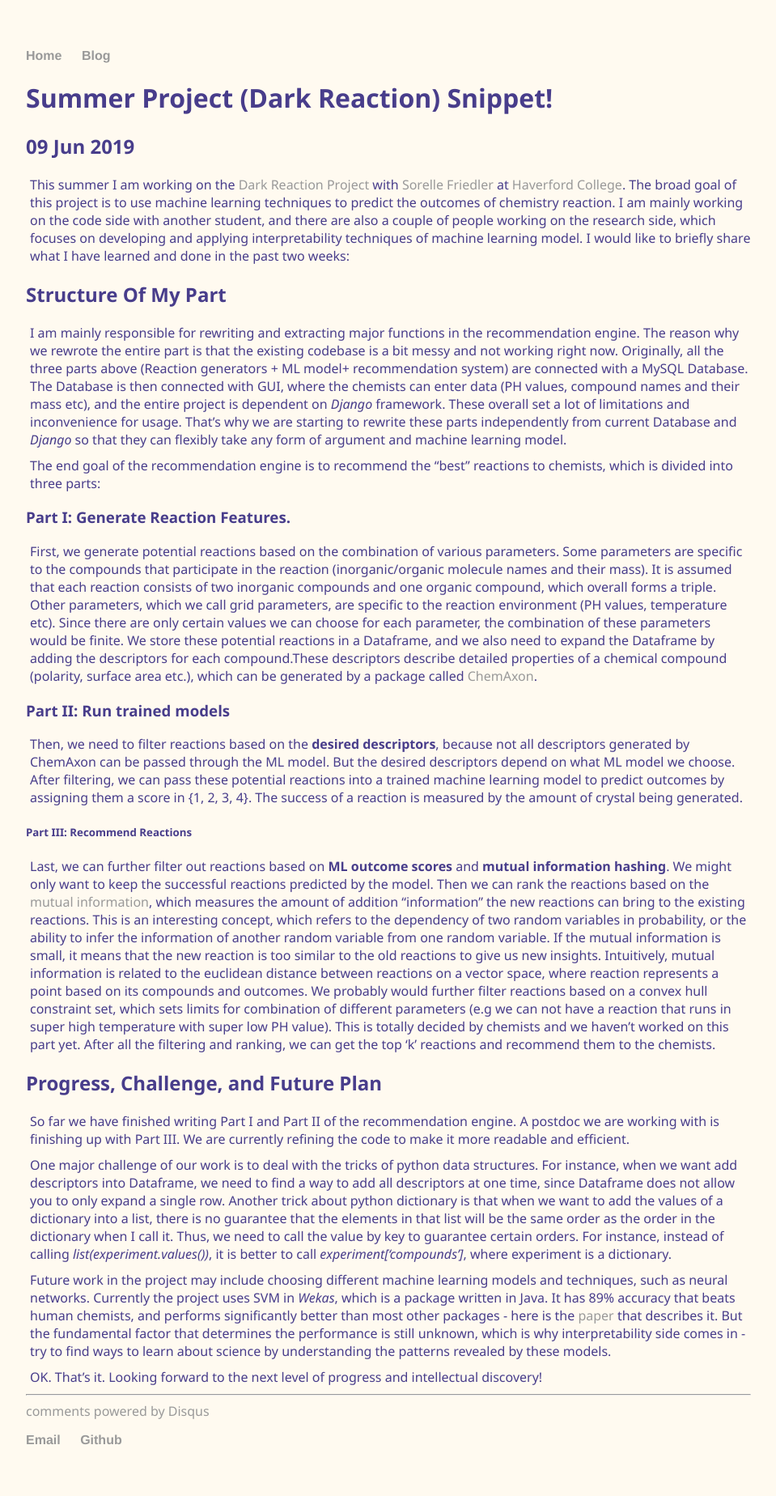
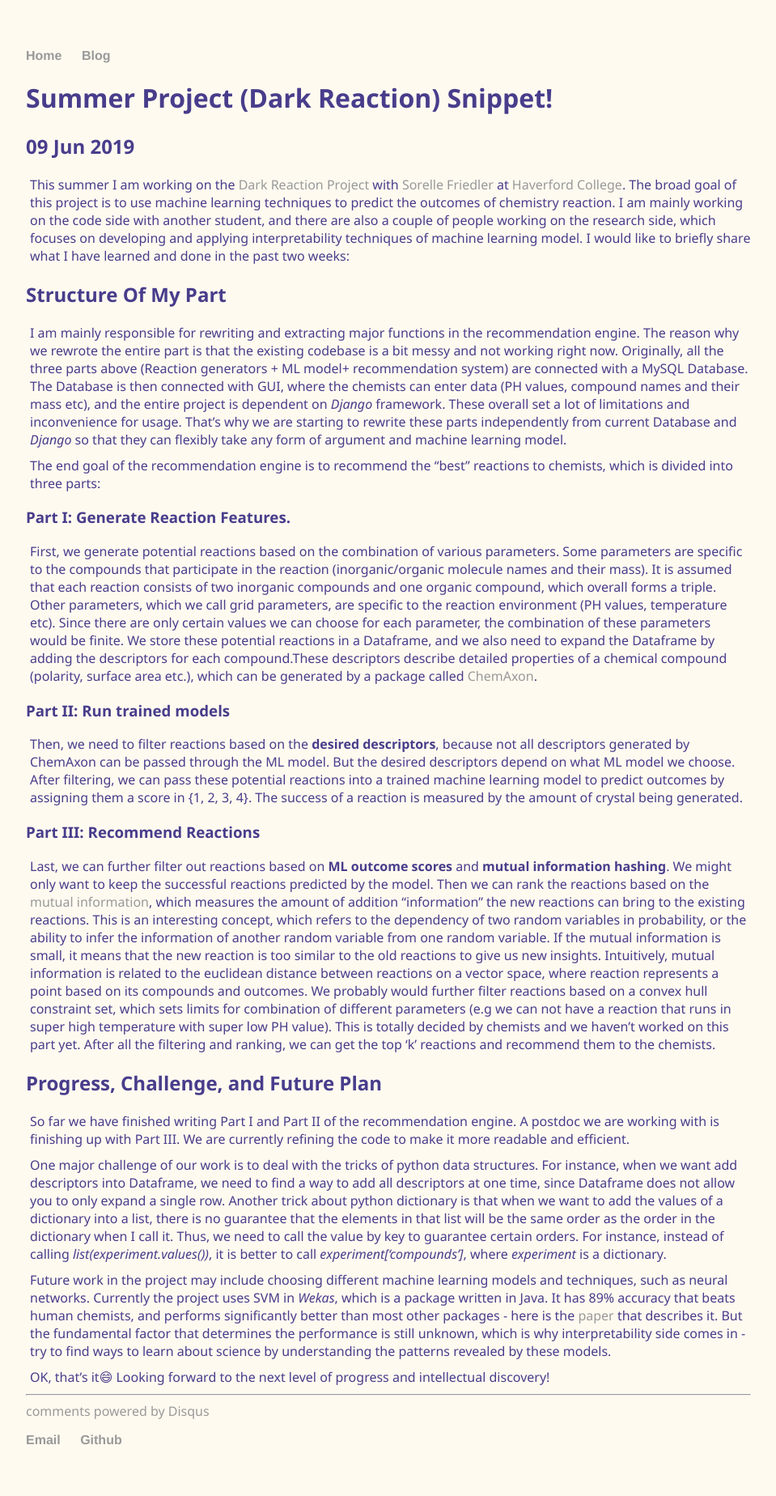
Before and after one commit to Ivyzhang1998/Ivyzhang1998.github.io, a Jekyll site: the page built from _posts/2019-06-09-Summer-Project-Snippet.md, in a window 1280 px wide. Shown: the whole page at 81% size, without its empty margins (160-1119 px from the left). Built offline with Jekyll 4.4.1, drawn with Linux system fonts in a browser that asks for light colours; comment, search, counter and statistics services are not loaded.

```diff
--- a/_posts/2019-06-09-Summer-Project-Snippet.md
+++ b/_posts/2019-06-09-Summer-Project-Snippet.md
@@ -20,7 +20,7 @@ First, we generate potential reactions based on the combination of various param
 
 Then, we need to filter reactions based on the **desired descriptors**, because not all descriptors generated by ChemAxon can be passed through the ML model. But the desired descriptors depend on what ML model we choose. After filtering, we can pass these potential reactions into a trained machine learning model to predict outcomes by assigning them a score in {1, 2, 3, 4}. The success of a reaction is measured by the amount of crystal being generated.
 
-##### Part III: Recommend Reactions
+### Part III: Recommend Reactions
 
 Last, we can further filter out reactions based on **ML outcome scores** and **mutual information hashing**. We might only want to keep the successful reactions predicted by the model. Then we can rank the reactions based on the [mutual information](https://en.wikipedia.org/wiki/Mutual_information), which measures the amount of addition “information” the new reactions can bring to the existing reactions. This is an interesting concept, which refers to the dependency of two random variables in probability, or the ability to infer the information of another random variable from one random variable.  If the mutual information is small, it means that the new reaction is too similar to the old reactions to give us new insights. Intuitively, mutual information is related to the euclidean distance between reactions on a vector space, where reaction represents a point based on its compounds and outcomes. We probably would further filter reactions based on a convex hull constraint set, which sets limits for combination of different parameters (e.g we can not have a reaction that runs in super high temperature with super low PH value). This is totally decided by chemists and we haven’t worked on this part yet. After all the filtering and ranking, we can get the top ‘k’ reactions and recommend them to the chemists.
 
@@ -28,8 +28,8 @@ Last, we can further filter out reactions based on **ML outcome scores** and **m
 
 So far we have finished writing Part I and Part II of the recommendation engine. A postdoc we are working with is finishing up with Part III. We are currently refining the code to make it more readable and efficient.
 
-One major challenge of our work is to deal with the tricks of python data structures. For instance, when we want add descriptors into Dataframe, we need to find a way to add all descriptors at one time, since Dataframe does not allow you to only expand a single row. Another trick about python dictionary is that when we want to add the values of a dictionary into a list, there is no guarantee that the elements in that list will be the same order as the order in the dictionary when I call it. Thus, we need to call the value by key to guarantee certain orders. For instance,  instead of calling *list(experiment.values())*, it is better to call *experiment['compounds']*, where experiment is a dictionary.
+One major challenge of our work is to deal with the tricks of python data structures. For instance, when we want add descriptors into Dataframe, we need to find a way to add all descriptors at one time, since Dataframe does not allow you to only expand a single row. Another trick about python dictionary is that when we want to add the values of a dictionary into a list, there is no guarantee that the elements in that list will be the same order as the order in the dictionary when I call it. Thus, we need to call the value by key to guarantee certain orders. For instance,  instead of calling *list(experiment.values())*, it is better to call *experiment['compounds']*, where *experiment* is a dictionary.
 
 Future work in the project may include choosing different machine learning models and techniques, such as neural networks. Currently the project uses SVM in *Wekas*, which is a package written in Java. It has 89% accuracy that beats human chemists, and performs significantly better than most other packages - here is the [paper](https://www.nature.com/articles/nature17439) that describes it. But the fundamental factor that determines the performance is still unknown, which is why interpretability side comes in - try to find ways to learn about science by understanding the patterns revealed by these models.
 
-OK. That’s it. Looking forward to the next level of progress and intellectual discovery!
+OK, that’s it😄 Looking forward to the next level of progress and intellectual discovery!
```
